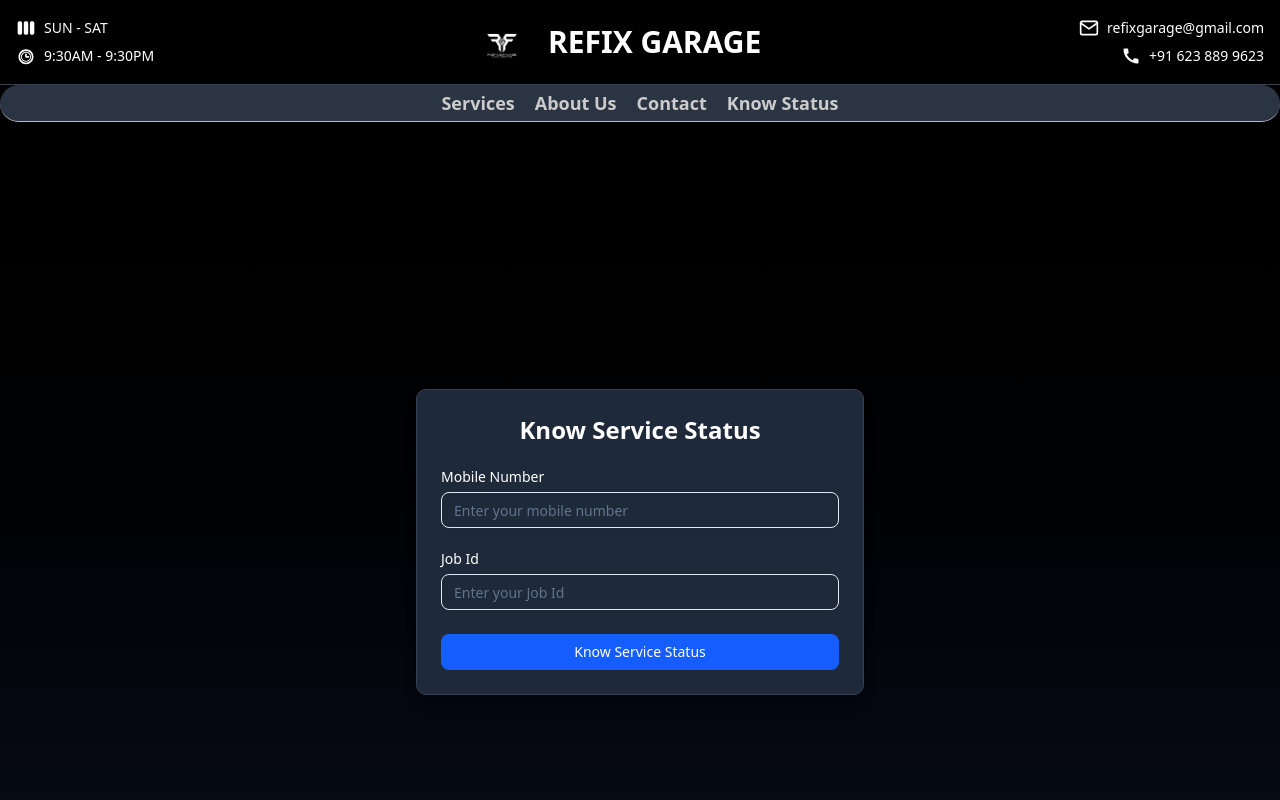
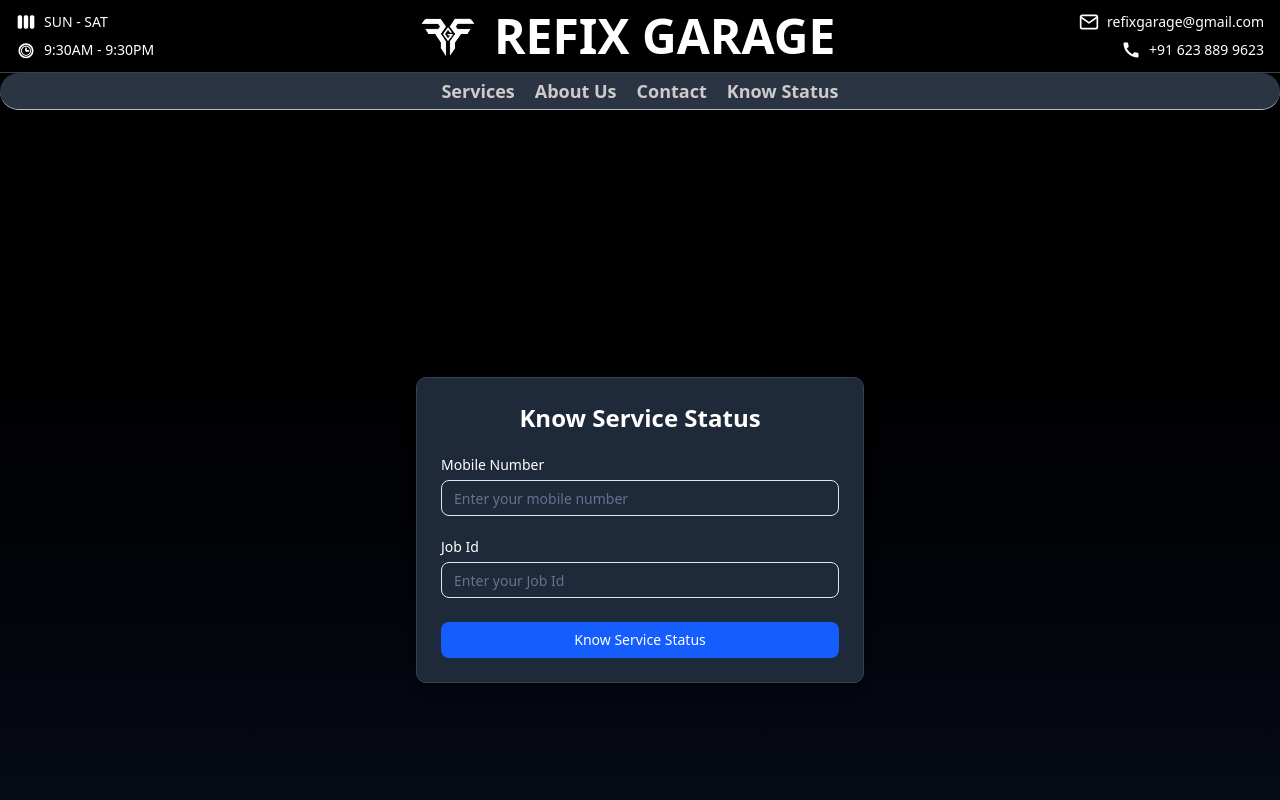
Before and after one commit to Ananthu-M-A/RefixGarage-Service-Center-Management-WebApp-NextJS, a Next.js app: page / in a window 1280 px wide. Shown: the top 800 px of the page. Built offline with nearby package versions, Linux system fonts and the light colour scheme.

Commit message:
feat: Enhanced Footer and Header Accessibility; Added aria-labels for Social Media Links and Improved Layout

```diff
--- a/components/Footer.tsx
+++ b/components/Footer.tsx
@@ -15,6 +15,7 @@ function Footer() {
         <p className="text-sm">Follow us on social media!</p>
         <div className="flex justify-center items-center space-x-5 mt-2">
           <Link
+            aria-label="Whatsapp"
             href="https://wa.me/+916238855623"
             target="_blank"
             rel="noopener noreferrer"
@@ -22,6 +23,7 @@ function Footer() {
             <FaWhatsapp className="text-white hover:text-gray-400 text-2xl md:text-3xl" />
           </Link>
           <Link
+            aria-label="Instagram"
             href="https://www.instagram.com/refix_garage/"
             target="_blank"
             rel="noopener noreferrer"
@@ -29,6 +31,7 @@ function Footer() {
             <FaInstagram className="text-white hover:text-gray-400 text-2xl md:text-3xl" />
           </Link>
           <Link
+            aria-label="Email"
             href="mailto:refixgarage@gmail.com"
             target="_blank"
             rel="noopener noreferrer"
@@ -36,6 +39,7 @@ function Footer() {
             <FiMail className="text-white hover:text-gray-400 text-2xl md:text-3xl" />
           </Link>
           <Link
+            aria-label="Phone"
             href="tel:+916238855623"
             target="_blank"
             rel="noopener noreferrer"
--- a/components/Header.tsx
+++ b/components/Header.tsx
@@ -11,7 +11,8 @@ function Header({ user }: { user: string }) {
   return (
     <nav className="bg-black border-b border-gray-700 text-white px-4 py-3">
       <div className="max-w-7xl mx-auto flex flex-col md:flex-row items-center justify-between space-y-4 md:space-y-0">
-        <div className="flex flex-col text-center md:text-left space-y-2">
+
+        <div className="flex flex-col text-center md:text-left space-y-2 pr-5">
           {user === "guest" && (
             <>
               <div className="flex items-center space-x-2">
@@ -25,6 +26,7 @@ function Header({ user }: { user: string }) {
             </>
           )}
         </div>
+
         <div className="flex items-center space-x-4">
           <Image
             src="/logo.png"
@@ -33,10 +35,11 @@ function Header({ user }: { user: string }) {
             height={60}
             className="shadow-md rounded-full"
           />
-          <h1 className="text-2xl md:text-3xl font-bold text-center md:text-left">
+          <h1 className="text-3xl md:text-5xl font-bold text-center md:text-left">
             REFIX GARAGE
           </h1>
         </div>
+
         <div className="flex flex-col items-center md:items-end text-center space-y-2">
           {user === "guest" && (
             <>
```
Also changed, not shown: public/logo.png, 1 other file (tests, documents, lock files or other folders).
